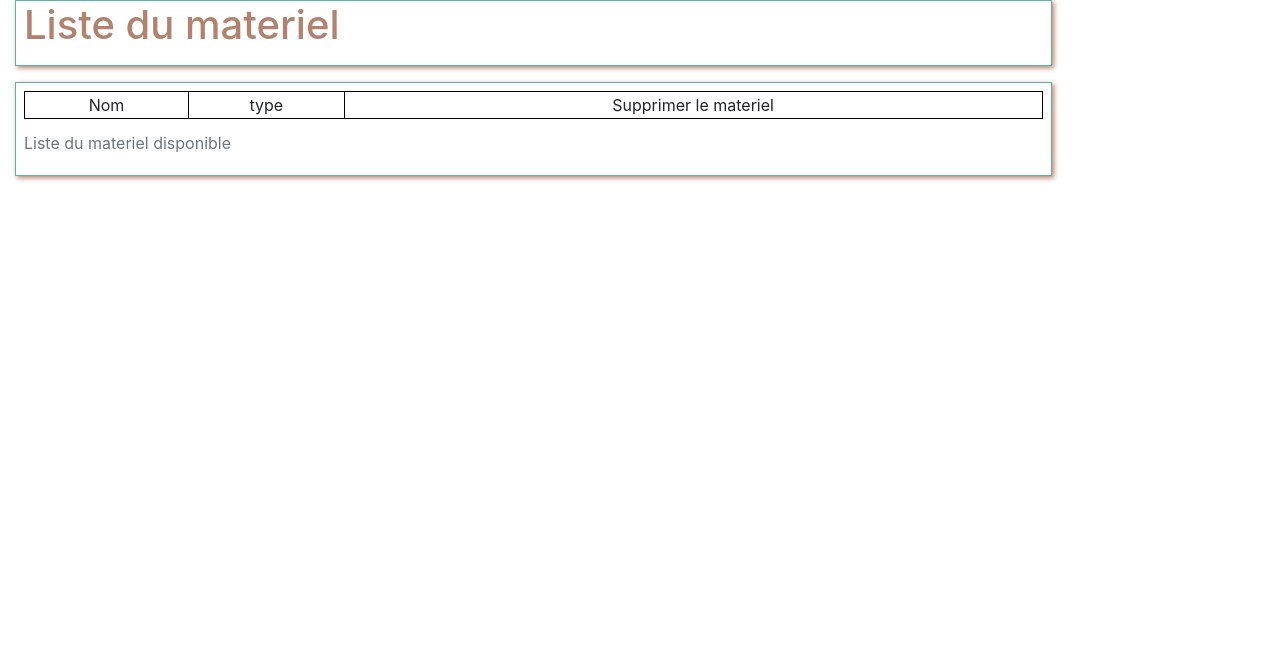
After one commit to Faarged/Consonne_symfony, a Symfony app: template Consonne/templates/consonne/list_materiel.html.twig in a window 1280 px wide. The commit adds this page. Shown: the top 666 px of the page. Run offline with Twig, Linux system fonts and the light colour scheme; the template is opened without the code that fills it, so the values that code supplies are empty; some libraries are stand-ins or nearby versions.

Commit message:
page affichage materiel, reste a faire le form

```diff
--- a/Consonne/src/Form/ConfigurationType.php
+++ b/Consonne/src/Form/ConfigurationType.php
@@ -12,7 +12,6 @@ class ConfigurationType extends AbstractType
     public function buildForm(FormBuilderInterface $builder, array $options)
     {
         $builder
-            ->add('days')
             ->add('openAt')
             ->add('closeAt')
         ;
--- a/Consonne/src/Repository/ReservationRepository.php
+++ b/Consonne/src/Repository/ReservationRepository.php
@@ -21,7 +21,11 @@ class ReservationRepository extends ServiceEntityRepository
 
 
 
-
+    /* public function resaAdminHome(){
+      $request = $this->createQueryBuilder('r')
+                      ->andWhere('r.createdAt = :days')
+                      setParameter('days', $)
+    }  */
 
     // /**
     //  * @return Reservation[] Returns an array of Reservation objects
--- a/Consonne/templates/base.html.twig
+++ b/Consonne/templates/base.html.twig
@@ -42,7 +42,7 @@
                 <li><a href="{{ path('user_account') }}">Adhérents</a></li>
                 <li><a href="{{ path('admin_account') }}">Administrateurs</a></li>
                 <li><a href="{{ path('breves') }}">Brèves</a></li>
-                <li><a href="materiel.php">Matériel</a></li>
+                <li><a href="{{ path('materiel') }}">Matériel</a></li>
                 <li><a href="liste_jeux.php">Liste des jeux</a></li>
                 <li><a href="liste_reservation.php">Liste des réservations</a></li>
                 <li><a href="configuration.php">Configuration</a></li>
--- /dev/null
+++ b/Consonne/templates/consonne/list_materiel.html.twig
@@ -0,0 +1,38 @@
+{% extends 'base.html.twig' %}
+
+{% block stylesheets %}
+<link rel="stylesheet" href="/css/main.css">
+{% endblock %}
+
+{% block title %}
+Liste du materiel
+{% endblock %}
+
+{% block body %}
+<div class="contenu col-10">
+  <div class="titre">
+   <h1>Liste du materiel</h1>
+   <p>
+    {# <a href="{{ path('create_materiel') }}">Créer un materiel</a>  #}
+   </p>
+  </div>
+  <div class="perso">
+    <table>
+      <caption>Liste du materiel disponible</caption>
+      <tr>
+        <td>Nom</td>
+        <td>type</td>
+        <td>Supprimer le materiel</td>
+      </tr>
+      {% for materiel in materiels %}
+      <tr>
+        <td>{{ materiel.name }}</td>
+        <td>{{ materiel.type }}</td>
+        <td><a href="{{ path('materiel_delete', {'id': materiel.id}) }}"><i class="fas fa-trash-alt"></i></a></td>
+      </tr>
+      {% endfor %}
+    </table>
+  </div>
+</div>
+</div>
+{% endblock %}
```
Also changed, not shown: Consonne/src/Controller/ConsonneController.php (+35 -1 lines).
